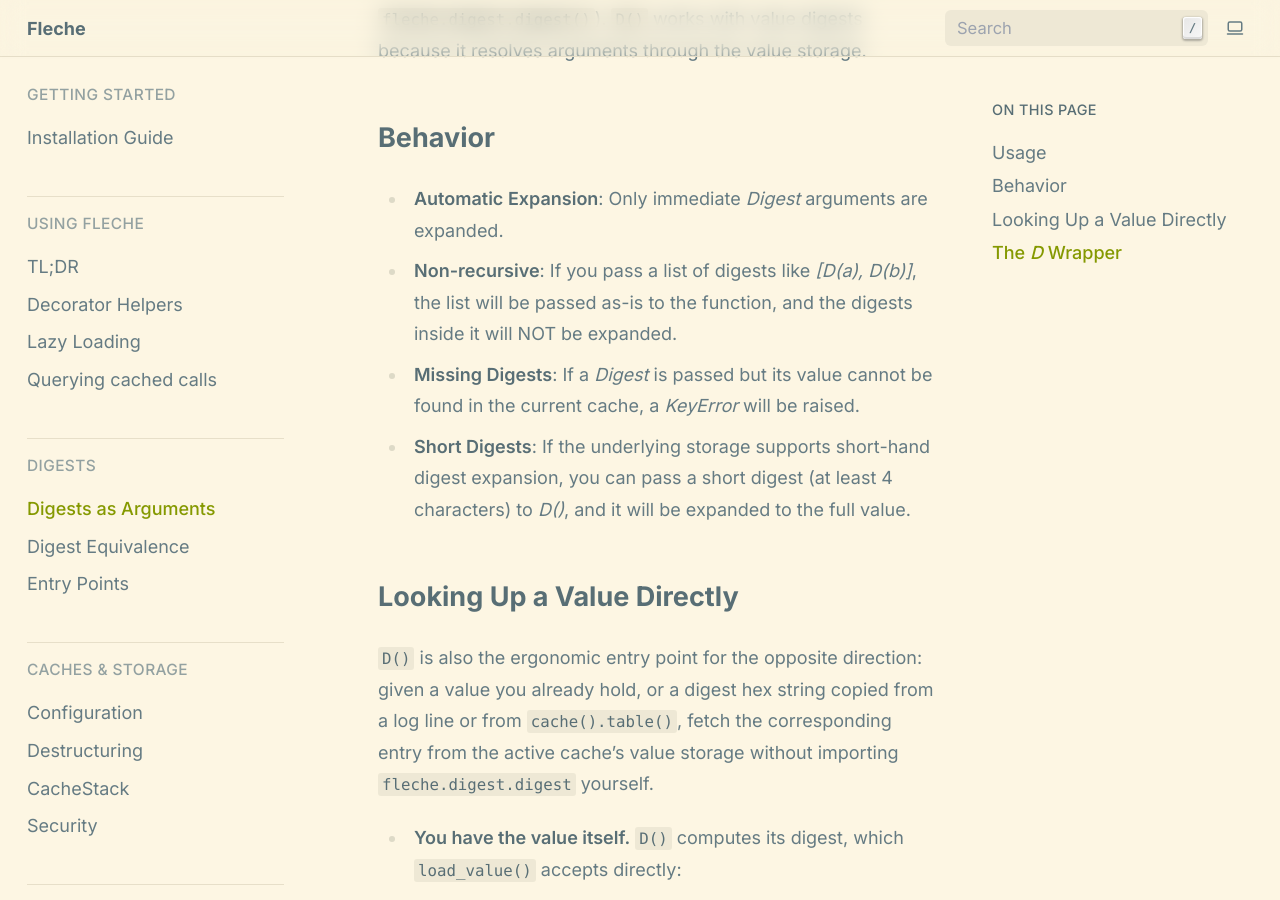
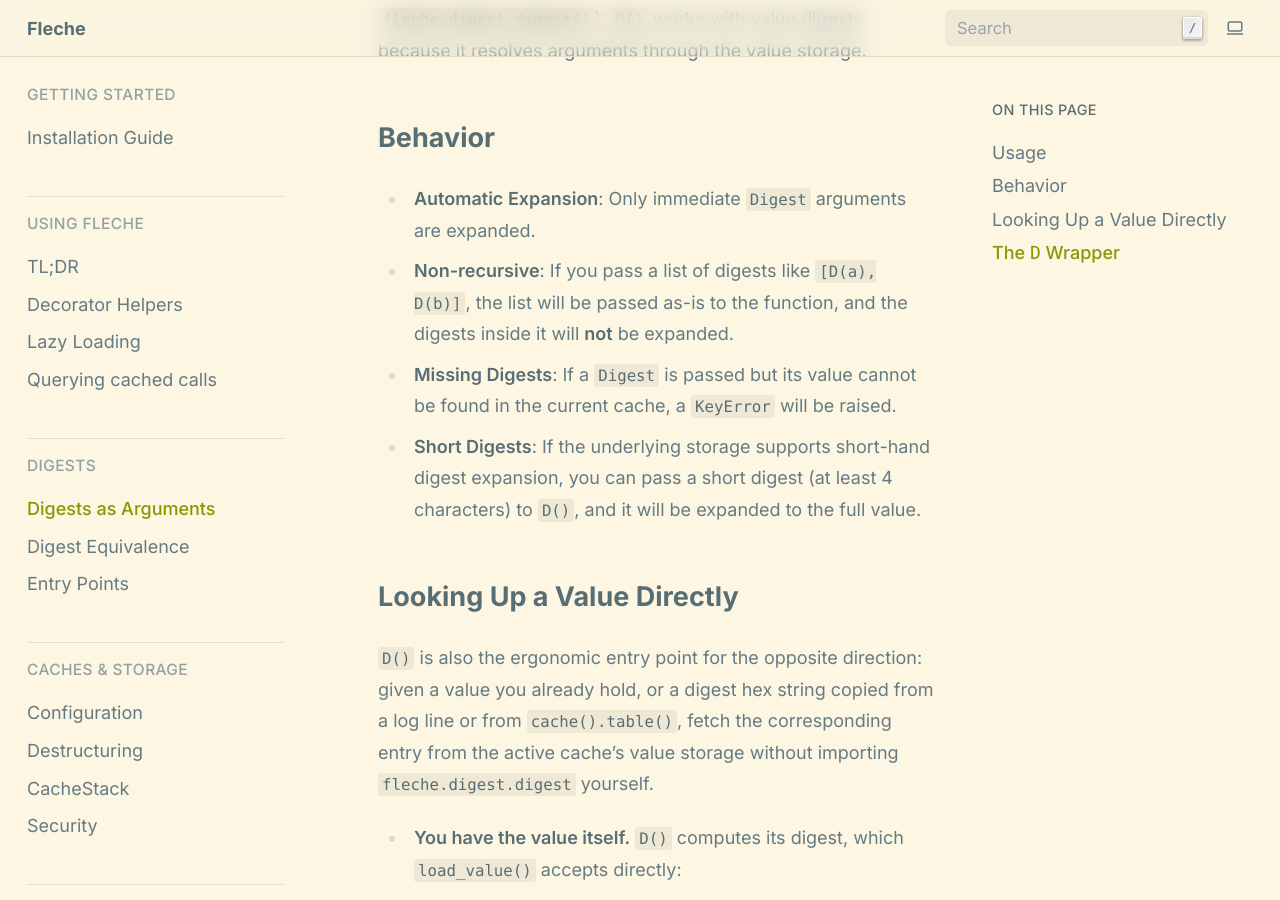
Before and after one commit to pmrv/fleche, a Sphinx documentation site: the page built from docs/digests/digests_as_args.rst, in a window 1280 px wide and 900 px high, scrolled down 1299 px. Built offline with Sphinx 7.4.7, drawn with Linux system fonts in a browser that asks for light colours; pages that are not in the unit, such as notebooks, are missing from menus; some of the changed text lies outside the part shown.

```diff
--- a/docs/digests/digests_as_args.rst
+++ b/docs/digests/digests_as_args.rst
@@ -37,10 +37,10 @@ Note the distinction between a **call lookup key** (returned by ``func.digest(*a
 Behavior
 --------
 
-- **Automatic Expansion**: Only immediate `Digest` arguments are expanded.
-- **Non-recursive**: If you pass a list of digests like `[D(a), D(b)]`, the list will be passed as-is to the function, and the digests inside it will NOT be expanded.
-- **Missing Digests**: If a `Digest` is passed but its value cannot be found in the current cache, a `KeyError` will be raised.
-- **Short Digests**: If the underlying storage supports short-hand digest expansion, you can pass a short digest (at least 4 characters) to `D()`, and it will be expanded to the full value.
+- **Automatic Expansion**: Only immediate ``Digest`` arguments are expanded.
+- **Non-recursive**: If you pass a list of digests like ``[D(a), D(b)]``, the list will be passed as-is to the function, and the digests inside it will **not** be expanded.
+- **Missing Digests**: If a ``Digest`` is passed but its value cannot be found in the current cache, a ``KeyError`` will be raised.
+- **Short Digests**: If the underlying storage supports short-hand digest expansion, you can pass a short digest (at least 4 characters) to ``D()``, and it will be expanded to the full value.
 
 Looking Up a Value Directly
 ----------------------------
@@ -81,8 +81,8 @@ If you instead have the *original arguments* of a decorated call rather than its
 result, prefer ``func.load(*args, **kwargs)`` (see :doc:`/usage/helpers`) — it
 re-derives the lookup key from the arguments and needs no digest at all.
 
-The `D` Wrapper
----------------
+The ``D`` Wrapper
+------------------
 
 .. autofunction:: fleche.D
    :no-index:
```
Also changed, not shown: other parts of docs/digests/digests_as_args.rst (+1 -1 lines), docs/digests/digest_equivalence.rst (+7 -3 lines), docs/digests/entry_points.rst (+10 -4 lines).
